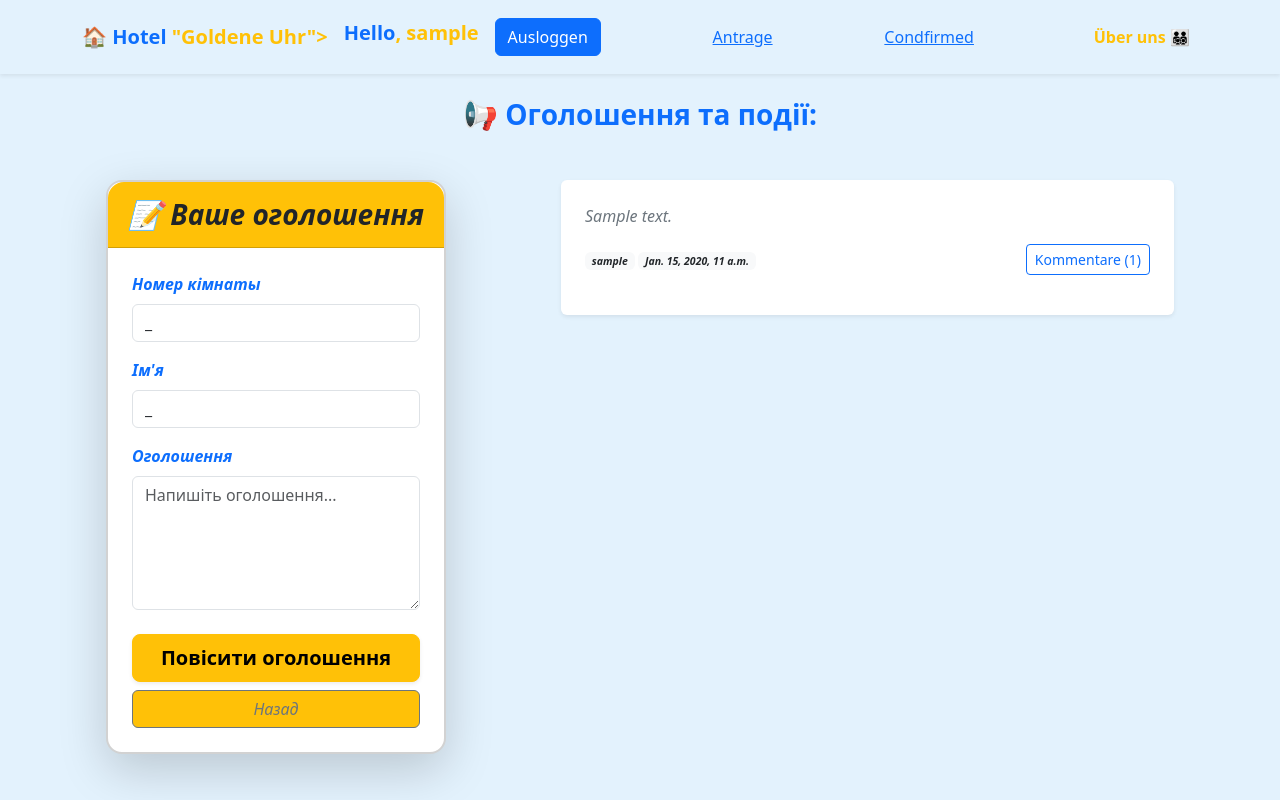
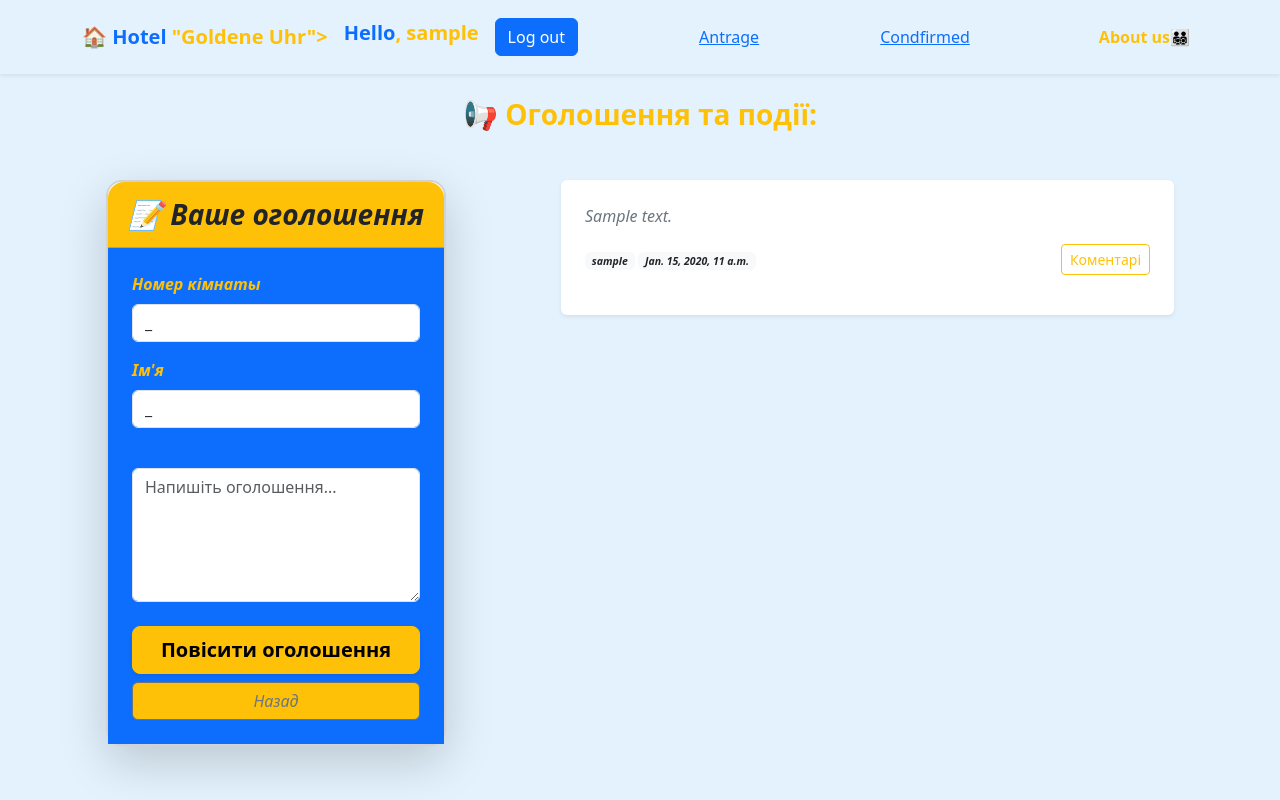
Before and after one commit to codeofbrain/Hotel, a Django app: page /news/ in a window 1280 px wide. Run offline with Django 5.2, Linux system fonts and the light colour scheme; a user stored in the database is signed in; tables that the repository leaves empty hold one stand-in row (values such as "Sample post"); some libraries are stand-ins or nearby versions.

Commit message:
Revert "chore:  update project  files and add announcement logic"
This reverts commit cbbd13acb0030e3da99532693df03fa60d418bdd.

```diff
--- a/accounts/templatetags/string_extras.py
+++ b/accounts/templatetags/string_extras.py
@@ -17,7 +17,3 @@ def split_username(value,ind):
 @register.filter(name='get_item')
 def get_item(dictionary,key):
     return dictionary.get(key)
-
-@register.filter()
-def nums_comments(comments):
-    return len(comments)
--- a/portal/forms.py
+++ b/portal/forms.py
@@ -1,6 +1,6 @@
 
 from django import forms
-from .models import MaintenanceRequest, Announcement, AnnouncementComments
+from .models import MaintenanceRequest, Announcement
 
 class MaintenanceForm(forms.ModelForm):
     class Meta:
@@ -12,18 +12,3 @@ class AnnouncementForm(forms.ModelForm):
     class Meta:
         model = Announcement
         fields = ['content']
-
-class AnnouncementCommentsForm(forms.ModelForm):
-    class Meta:
-        model = AnnouncementComments
-        fields = ['comment']
-        widgets = {
-            'comment': forms.Textarea(attrs={
-                'class': 'form-control form-control-sm',
-                'rows': 2,
-                'placeholder':'Ihr Kommentar...'
-            })
-        }
-        labels = {
-            'comment': '',
-        }
--- a/portal/models.py
+++ b/portal/models.py
@@ -14,7 +14,6 @@ class AnnouncementComments(models.Model):
     announcement = models.ForeignKey(Announcement,on_delete=models.CASCADE)
     comment = models.TextField(verbose_name='comments')
     date_added = models.DateTimeField(auto_now_add=True, verbose_name='Date')
-    owner = models.ForeignKey(settings.AUTH_USER_MODEL, on_delete=models.CASCADE)
 
     def __str__(self):
         return self.comment
--- a/portal/templates/portal/base.html
+++ b/portal/templates/portal/base.html
@@ -1,14 +1,14 @@
-{% load django_bootstrap5 %}
+
 <!DOCTYPE html>
 <html lang="ru">
 <head>
     <meta charset="UTF-8">
     <meta name="viewport" content="width=device-width, initial-scale=1.0">
     <title>{% block title %}Our Hotel-Main{% endblock %}</title>
-
-
+    <link href="https://cdn.jsdelivr.net/npm/bootstrap@5.3.0/dist/css/bootstrap.min.css" rel="stylesheet">
+    {% load django_bootstrap5 %}
     {% bootstrap_css %}
-
+    {% bootstrap_javascript %}
     {% load string_extras %}
     <style>
         body { background-color: #f8f9fa;
@@ -21,7 +21,7 @@
 
     <link rel="stylesheet" href="https://cdn.jsdelivr.net/gh/lipis/flag-icons@7.0.0/css/flag-icons.min.css">
 </head>
-{% bootstrap_javascript %}
+
 <body>
 
 
@@ -33,14 +33,14 @@
             {% else %}
                 <form action="{% url 'accounts:login' %}" method="post" class="d-line">
                     {% csrf_token %}
-                    {% bootstrap_button button_type="submit" content='Einloggen' button="btn-outline-warning btn-sm ms-2"%}
+                    {% bootstrap_button button_type="submit" content='Log in' button="btn-outline-warning btn-sm ms-2"%}
                 </form>
             {% endif %}
 
             {% if user.is_authenticated %}
                 <form action="{% url 'accounts:logout' %}" method="post" class="d-line">
                     {% csrf_token %}
-                    {% bootstrap_button button_type="submit" content='Ausloggen' button="btn-outline-warning btn-sm ms-2"%}
+                    {% bootstrap_button button_type="submit" content='Log out' button="btn-outline-warning btn-sm ms-2"%}
                 </form>
             {% endif %}
             {% if user.is_staff %}
@@ -49,7 +49,7 @@
             {% endif %}
 
             <div class="navbar-nav ms-auto">
-                <a class="nav-link fw-semibold text-warning" href="{% url 'portal:about' %}">Über uns 👨‍👨‍👧‍👦 </a>
+                <a class="nav-link fw-semibold text-warning" href="{% url 'portal:about' %}">About us👨‍👨‍👧‍👦 </a>
 
             </div>
 
@@ -64,7 +64,6 @@
         {% endblock %}
     </div>
 
-{% load django_bootstrap5 %}
-{% bootstrap_javascript %}
+
 
 </body>
--- a/portal/templates/portal/index.html
+++ b/portal/templates/portal/index.html
@@ -42,7 +42,7 @@
     <div class="p-4 mb-5 bg-primary bg-gradient text-white border rounded-5 shadow-lg">
         <div class="container-fluid ру-3">
             <h1 class="display-2 text-warning text-center text-gradient fw-bolder">Herzlich willkommen.</h1>
-            <p class="lead text-white text-center">Tauchen Sie ein in das pulsierende Leben unseres Hotels.</p>
+            <p class="lead text-white text-center">Here you can read last news or give us your claim .</p>
                 {% if user.is_authenticated %}
                     <div class="text-center mt-4">
                         <a class="btn btn-warning btn-gradient btn-lg mt-3"
@@ -72,8 +72,8 @@
         {% if user.is_staff %}
             <a href="/admin" class="admin-link">⚙ Admin Panel</a>
         {% elif not user.is_authenticated or user.is_active == False %}
-            <h4 class="text-center text-warning fw-bolder text-gradient">1. Registrieren👆</h4>
-            <h4 class="text-center text-warning fw-bolder text-gradient">2. Beim Administrator melden 👍</h4>
+            <h4 class="text-center text-warning fw-bolder text-gradient">1.Registrieren👆</h4>
+            <h4 class="text-center text-warning fw-bolder text-gradient">2.Beim Administrator melden 👍</h4>
         {% endif %}
 
     </footer>
--- a/portal/templates/portal/main.html
+++ b/portal/templates/portal/main.html
@@ -31,7 +31,7 @@
 
 
         <div class="col-md-6">
-            <a href="{% url 'portal:maintenance' %}" class="btn btn-outline-dark btn-lg w-100 py-4 shadow-sm border-2">
+            <a href="{% url 'portal:remont' %}" class="btn btn-outline-dark btn-lg w-100 py-4 shadow-sm border-2">
                🛠 Заявки на ремонт
             </a>
         </div>
--- a/portal/templates/portal/news.html
+++ b/portal/templates/portal/news.html
@@ -2,11 +2,9 @@
 
 {% block content %}
 {% load string_extras %}
-{% load django_bootstrap5 %}
-
 <div class="container mt-4">
     <div class="text-center mb-5" >
-        <h1 class="display-4 fw-bold text-primary text-center my-4 fs-3" >📢 Оголошення та події:</h1>
+        <h1 class="display-4 fw-bold text-warning text-center my-4 fs-3" >📢 Оголошення та події:</h1>
     </div>
     <div class="row">
         <div class="col-md-4 mb-4">
@@ -14,22 +12,22 @@
                 <div class="card-header bg-warning text-dark text-center py-3 rounded-top-4">
                     <h3 class="mb-0 fw-bold">📝 Ваше оголошення</h3>
                 </div>
-                <div class="card-body p-4">
+                <div class="card-body p-4 bg-primary">
                     <form method="post">
                         {% csrf_token %}
 
                             <div class="form-group mb-3">
-                                <label class="form-label fw-semibold text-primary">Номер кімнаты</label>
+                                <label class="form-label fw-semibold text-warning">Номер кімнаты</label>
                                     <input type="text" name="room_number" value="{{room_number}}" class="form-control bg_light" readonly>
                             </div>
                             <div class="mb-3">
-                                <label class="form-label fw-semibold text-primary">Ім'я</label>
+                                <label class="form-label fw-semibold text-warning">Ім'я</label>
                                     <input type="text" name="user_name" value="{{user_name}}" class="form-control bg_light" readonly>
                             </div>
 
 
                         <div class="mb-4">
-                            <label class="form-label text-primary fw-semibold">Оголошення</label>
+                            <label class="form-label fw-semibold"></label>
                             <textarea name="content" class="form-control" rows="5" placeholder="Напишіть оголошення..." required></textarea>
                         </div>
 
@@ -56,33 +54,8 @@
                                 <span class="badge bg-light text-dark">{{ new.owner }}</span>
                                 <span class="badge bg-light text-dark">{{ new.data_posted }}</span>
                             </div>
-                            <button type="button" class="btn btn-sm btn-outline-primary"  data-bs-toggle="collapse" data-bs-target="#comments-{{new.id}}">
-                                Kommentare ({{new.announcementcomments_set.count }})
-                            </button>
+                            <button class="btn btn-outline-warning btn-sm">Коментарі</button>
                         </div>
-                            <div class="collapse mt-2" id="comments-{{new.id}}">
-
-                                {% for comment in new.announcementcomments_set.all %}
-                                    <div class="mb-3 pb-2">
-                                        <p class="text-primary">{{comment.comment}}</p>
-                                        <span class="badge bg-light text-dark">{{comment.owner}},  {{comment.date_added}}</span>
-                                    </div>
-                                {% empty %}
-                                    <p class="text-muted small">Es gibe keine kommentare bis jetzt</p>
-                                {% endfor %}
-
-                                <form action="{% url 'portal:comments' pk=new.id %}"method="post">
-                                    {% csrf_token %}
-                                    {% bootstrap_form comments_form %}
-                                    <div class="d-flex justify-content-between align-items-center mt-3">
-                                        {% bootstrap_button button_type="submit" content='add comment' %}
-                                        <a href="{% url 'portal:news' %}" class="btn  ms-2 btn-warning">Zurück</a>
-                                    </div>
-                                </form>
-
-                            </div>
-
-
                     </div>
                </div>
             {% endfor %}
--- a/portal/urls.py
+++ b/portal/urls.py
@@ -10,12 +10,11 @@ urlpatterns = [
     path('news/',views.news,name='news'),
     path('main/',views.main,name='main'),
     path('about/',views.about,name='about'),
-    path('maintenance/',views.maintenance,name='maintenance'),
+    path('remont/',views.remont,name='remont'),
     path('putzplan/',views.putzplan,name='putzplan'),
     path('volunteer/',views.volunteer,name='volunteer'),
     path('utility/',views.utility,name='utility'),
     path('change_duty_status/<int:pk>/',views.change_duty_status,name='change_duty_status'),
-    path('comments/<int:pk>/',views.comments,name='comments'),
 
     # --- Hausmasters interface ---
     path('master_list/',views.master_list,name='master_list'),
--- a/portal/views.py
+++ b/portal/views.py
@@ -1,15 +1,14 @@
 from django.shortcuts import render, redirect, get_object_or_404
 from django.contrib.auth.models import User
-from .models import Announcement, MaintenanceRequest, CleaningDuty,CleaningArea, CustomUser, AnnouncementComments
-from .forms import MaintenanceForm, AnnouncementForm, AnnouncementCommentsForm
+from .models import Announcement, MaintenanceRequest, CleaningDuty,CleaningArea, CustomUser
+from .forms import MaintenanceForm, AnnouncementForm
 from django.contrib.auth.decorators import login_required
 from django.contrib import messages
 from django.contrib.auth.decorators import user_passes_test
 from datetime import date
-from django.http import Http404
+
 def news(request):
     news = Announcement.objects.all().order_by('-data_posted')
-    comments_form = AnnouncementCommentsForm()
     username_parts = request.user.username.split('_')
     room_number = username_parts[0] if len(username_parts) > 1 else '_'
     user_name = username_parts[1] if len(username_parts) > 1 else '_'
@@ -20,32 +19,14 @@ def news(request):
             announcement.owner = request.user
             announcement.room_number = room_number
             announcement.save()
+
             return redirect('portal:news')
+
     else:
         form = AnnouncementForm()
 
-    context = {'form': form, 'comments_form': comments_form, 'user_name': user_name, 'room_number': room_number,'news':news}
+    context = {'form': form, 'user_name': user_name, 'room_number': room_number,'news':news}
     return render(request,'portal/news.html',context)
-
-
-def comments(request,pk):
-    anzeige = Announcement.objects.get(id=pk)
-    if request.method != 'POST':
-        form = AnnouncementCommentsForm()
-    else:
-        form = AnnouncementCommentsForm(data=request.POST)
-        if form.is_valid():
-            new_comment = form.save(commit=False)
-            new_comment.announcement = anzeige
-            new_comment.owner = request.user
-            new_comment.save()
-            return redirect('portal:news')
-    context = {'anzeige':anzeige,'form':form}
-    return redirect('portal:news')
-
-
-
-
 
 
 
@@ -72,7 +53,7 @@ def utility(request):
 
 
 @user_passes_test(lambda u: u.is_authenticated and u.bewohner)
-def maintenance(request):
+def remont(request):
     username_parts = request.user.username.split('_')
     room_number = username_parts[0] if len(username_parts) > 1 else '_'
     user_name = username_parts[1] if len(username_parts) > 1 else '_'
@@ -84,14 +65,14 @@ def maintenance(request):
             repair_request.user_name = request.user
             repair_request.room_number = room_number
             repair_request.save()
-            messages.success(request, 'Ihre Anfrage wurde erfolgreich übermittelt')
-            return redirect('portal:maintenance')
+            messages.success(request, 'Ваша заявка принята')
+            return redirect('portal:remont')
 
     else:
         form = MaintenanceForm(initial={'room_number': room_number, 'user_name': user_name})
 
     context = {'form':form,'user_name':user_name,'room_number':room_number,'user_requests':user_requests}
-    return render(request,'portal/maintenance.html',context)
+    return render(request,'portal/remont.html',context)
 
 
 
```
Also changed, not shown: portal/templates/portal/remont.html (renamed from portal/templates/portal/maintenance.html, +15 -15 lines), portal/migrations/0006_announcementcomments_owner.py (deleted).
